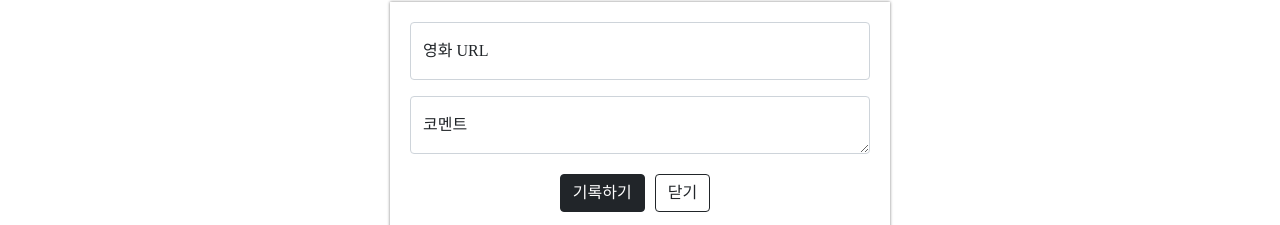
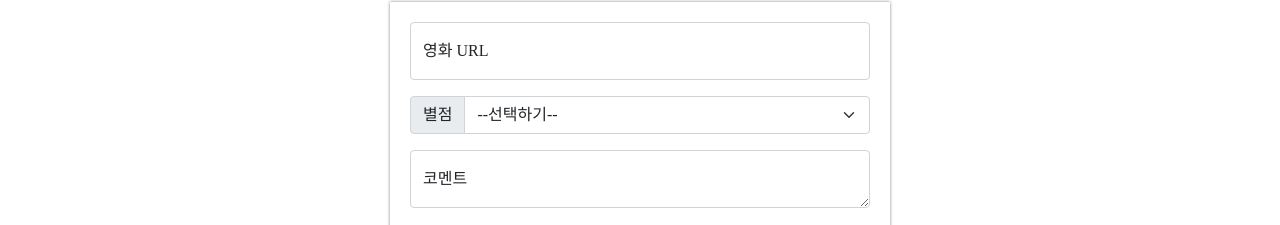
Before and after one commit to dongju0315/mypage, a plain HTML site: page index.html in a window 1280 px wide. Shown: the part 268-493 px from the top of the page. Drawn offline with nearby package versions, Linux system fonts and the light colour scheme; a web font is replaced by a local one.

Commit message:
Update index.html

```diff
--- a/index.html
+++ b/index.html
@@ -100,6 +100,19 @@
             <input type="email" class="form-control" id="floatingInput" placeholder="name@example.com">
             <label for="floatingInput">영화 URL</label>
         </div>
+
+        <div class="input-group mb-3">
+            <label class="input-group-text" for="inputGroupSelect01">별점</label>
+            <select class="form-select" id="inputGroupSelect01">
+              <option selected>--선택하기--</option>
+              <option value="1">★</option>
+              <option value="2">★★</option>
+              <option value="3">★★★</option>
+              <option value="4">★★★★</option>
+              <option value="5">★★★★★</option>
+            </select>
+          </div>
+
         <div class="form-floating">
             <textarea class="form-control" placeholder="Leave a comment here" id="floatingTextarea"></textarea>
             <label for="floatingTextarea">코멘트</label>
```
